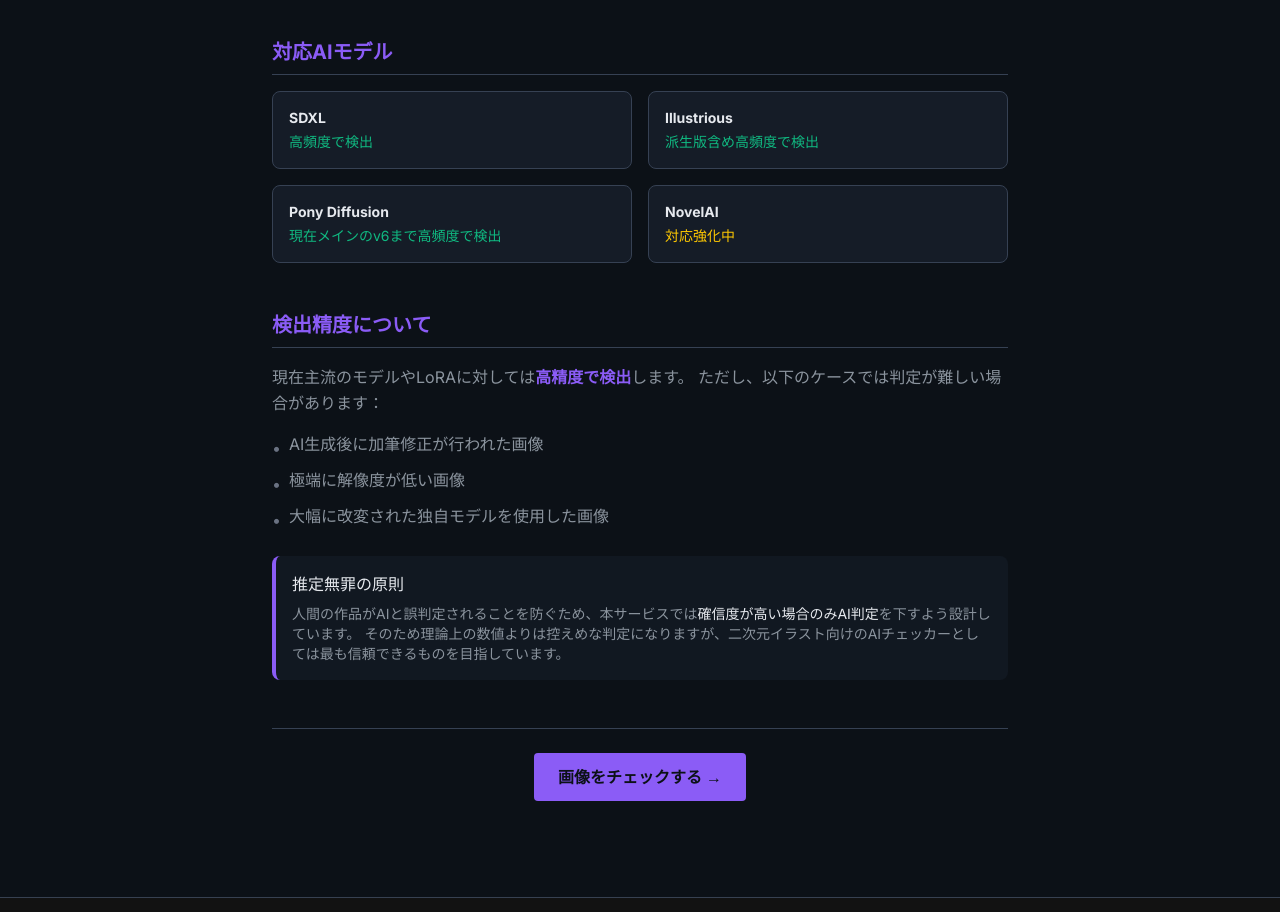
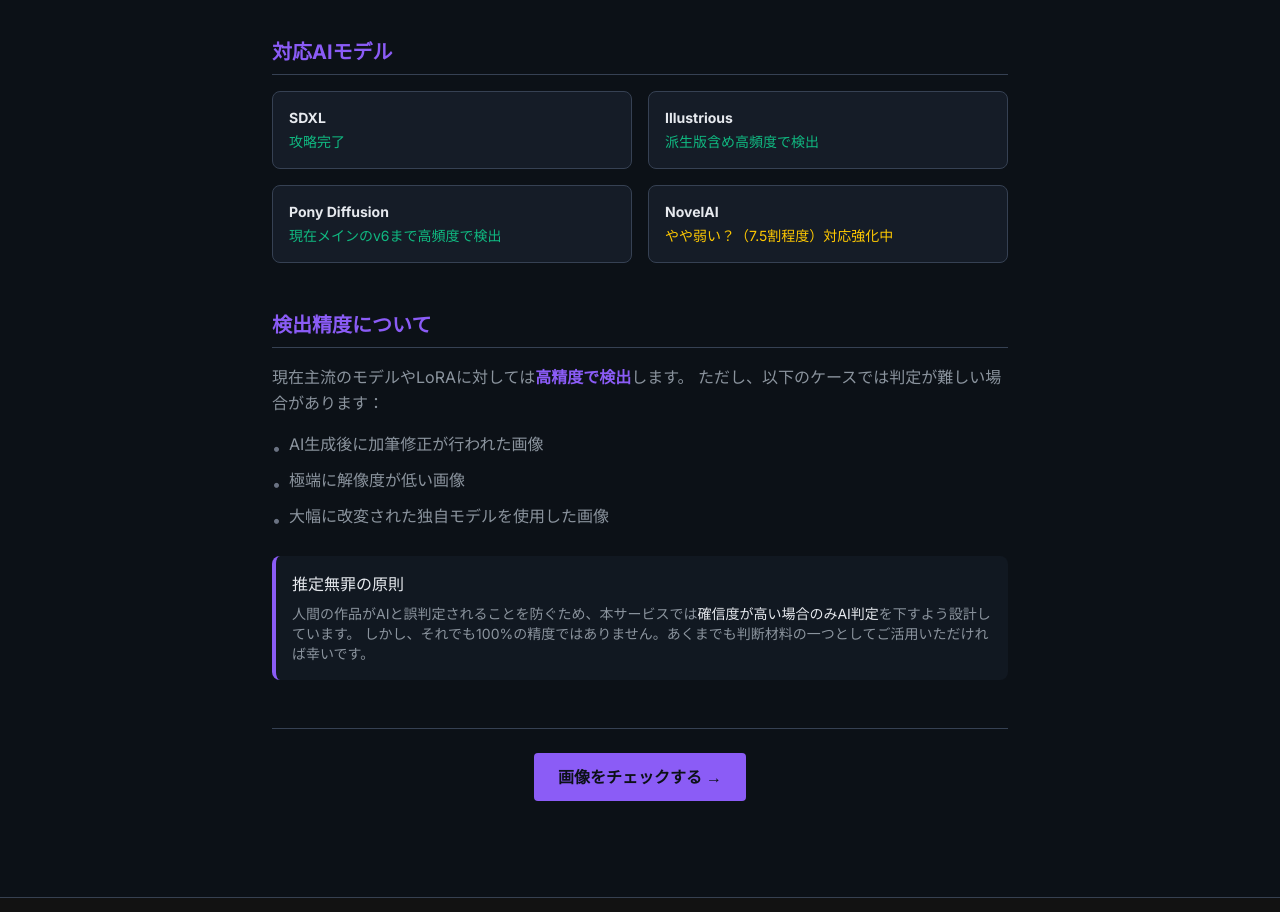
Before and after one commit to bonanza127/AIcheckers, a Next.js app: page /how-it-works in a window 1280 px wide. Shown: the part 1300-2212 px from the top of the page. Built offline with nearby package versions, Linux system fonts and the light colour scheme.

Commit message:
Update: AI model descriptions and accuracy disclaimer

```diff
--- a/src/app/how-it-works/page.tsx
+++ b/src/app/how-it-works/page.tsx
@@ -124,7 +124,7 @@ export default function HowItWorks() {
           <div className="grid grid-cols-2 gap-4 text-sm">
             <div className="bg-gray-800/50 p-4 rounded-lg border border-gray-700">
               <p className="font-bold text-foreground">SDXL</p>
-              <p className="text-success text-sm mt-1">高頻度で検出</p>
+              <p className="text-success text-sm mt-1">攻略完了</p>
             </div>
             <div className="bg-gray-800/50 p-4 rounded-lg border border-gray-700">
               <p className="font-bold text-foreground">Illustrious</p>
@@ -136,7 +136,7 @@ export default function HowItWorks() {
             </div>
             <div className="bg-gray-800/50 p-4 rounded-lg border border-gray-700">
               <p className="font-bold text-foreground">NovelAI</p>
-              <p className="text-yellow-400 text-sm mt-1">対応強化中</p>
+              <p className="text-yellow-400 text-sm mt-1">やや弱い？（7.5割程度）対応強化中</p>
             </div>
           </div>
         </section>
@@ -167,7 +167,7 @@ export default function HowItWorks() {
             <p className="text-foreground font-medium">推定無罪の原則</p>
             <p className="text-muted text-sm mt-2">
               人間の作品がAIと誤判定されることを防ぐため、本サービスでは<span className="text-foreground">確信度が高い場合のみAI判定</span>を下すよう設計しています。
-              そのため理論上の数値よりは控えめな判定になりますが、二次元イラスト向けのAIチェッカーとしては最も信頼できるものを目指しています。
+              しかし、それでも100%の精度ではありません。あくまでも判断材料の一つとしてご活用いただければ幸いです。
             </p>
           </div>
         </section>
```
